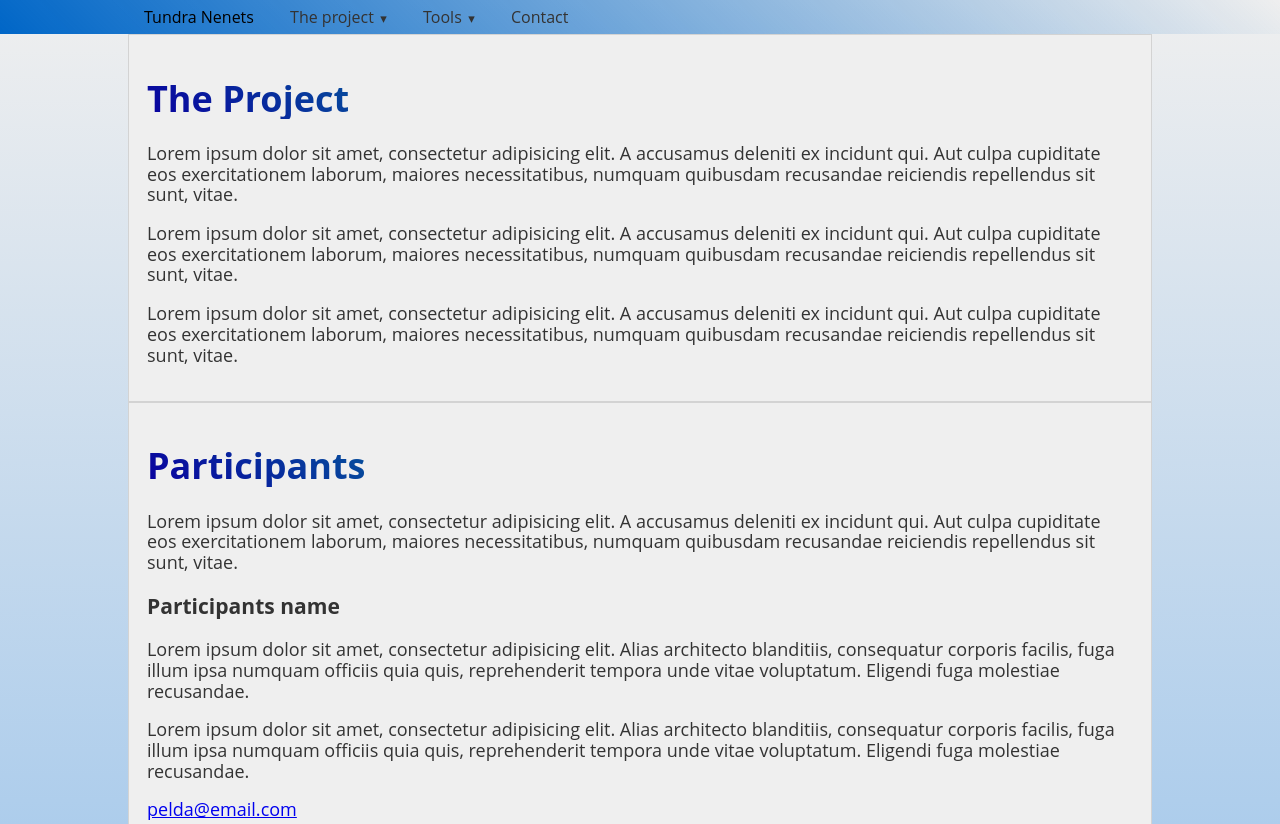
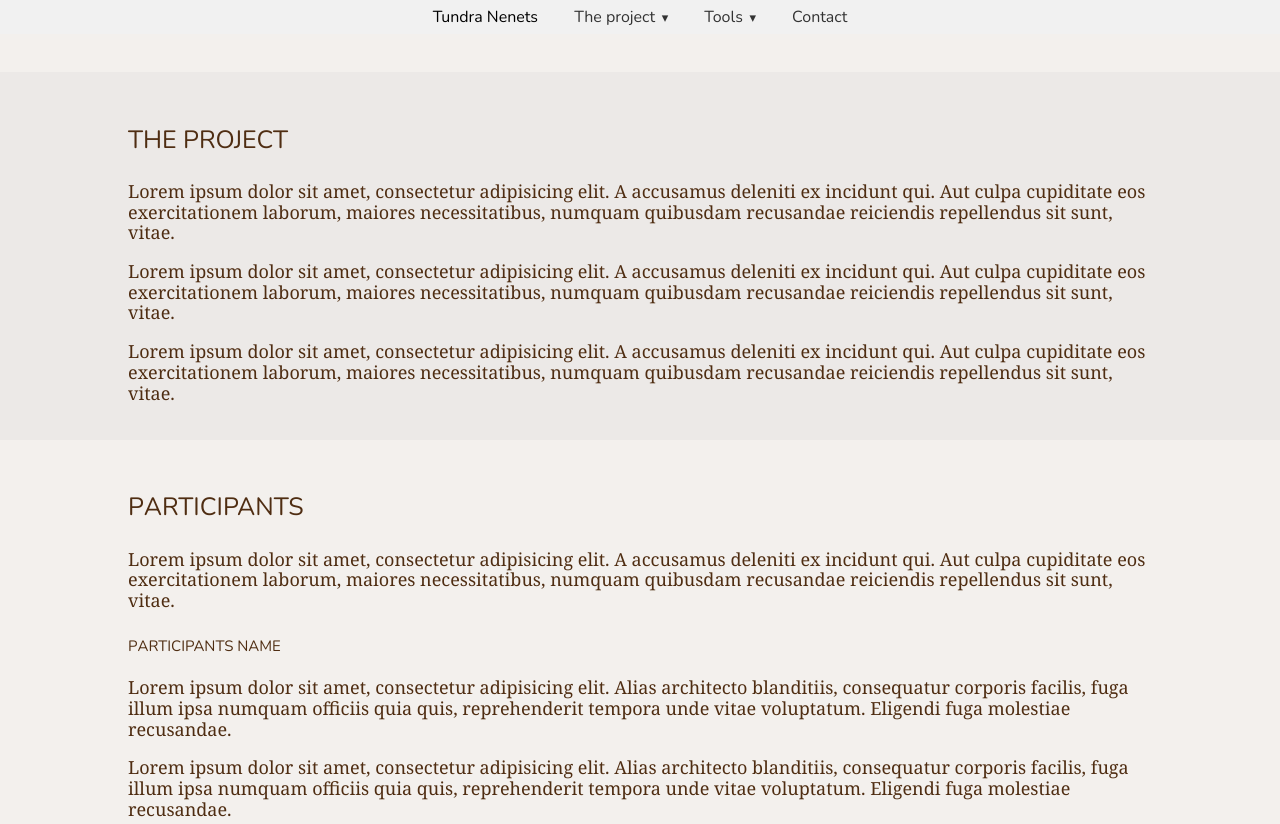
Before and after one commit to gulyasfeccferenc/tundra-nenets, a website built with webpack: page index.html in a window 1280 px wide. Shown: the top 824 px of the page. Built offline with nearby package versions, Linux system fonts and the light colour scheme.

Commit message:
Working on design second iteration

```diff
--- a/css/style.scss
+++ b/css/style.scss
@@ -1,31 +1,38 @@
+@import url('https://fonts.googleapis.com/css?family=Nunito:300,400&display=swap&subset=latin-ext');
+@import url('https://fonts.googleapis.com/css?family=Noto+Serif:400,400i,700&display=swap&subset=latin-ext');
+
 * {
   box-sizing: border-box;
   scroll-behavior: smooth;
 }
 
 .pure-menu {
+  text-align: center;
   &-link {
     color: #333;
   }
 }
 body {
-  background: linear-gradient(#efefef 0%, #0476e4 90%);
+  //background: linear-gradient(#efefef 0%, #0476e4 90%);
+  background: #ffffff;
   background-repeat: no-repeat;
   background-size: cover;
   margin: 0;
   height: 100%;
-  font-family: 'Open Sans', 'Source Sans Pro', sans-serif;
+  font-family: 'Noto Serif', 'Open Sans', 'Source Sans Pro', sans-serif;
 
   header {
     position: -webkit-sticky;
     position: sticky;
-    background: linear-gradient(45deg, #0066c7 0%, transparent 100%);;
+    //background: linear-gradient(45deg, #0066c7 0%, transparent 100%);;
+    background: #f1f1f1;
     color: #efefef;
     top: 0;
 
     nav {
       max-width: 1024px;
       margin: 0 auto;
+      font-family: "Nunito", sans-serif;
 
       ul {
         margin: 0 auto;
@@ -60,23 +67,38 @@ body {
       //background-size: cover;
       display: block;
       width: 100%;
-      max-width: 1024px;
-      margin: 0 auto;
-      border: 1px solid lightgray;
+      border: 1px solid transparent;
       padding: 1em;
-      color: #333;
+      color: #4f2d12;
       font-size: 18px;
       background: #efefef;
+
+      &:nth-of-type(odd) {
+        background: #f3f0ed;
+      }
+
+      &:nth-of-type(even) {
+        background: #ece9e7;
+      }
+
+      .content {
+        max-width: 1024px;
+        width: 100%;
+        margin: 0 auto;
+      }
 
       .hero {
         min-height: 100vh;
       }
 
-      h1 {
-        background: -webkit-linear-gradient(45deg, #09009f, #00ff95 80%);
-        -webkit-background-clip: text;
-        -webkit-text-fill-color: transparent;
+      h1, h2, h3 {
+        //background: -webkit-linear-gradient(45deg, #09009f, #00ff95 80%);
+        //-webkit-background-clip: text;
+        //-webkit-text-fill-color: transparent;
         text-shadow: none;
+        font-family: "Nunito", sans-serif;
+        font-variant-caps: all-petite-caps;
+        font-weight: 400;
       }
 
       .participant {
@@ -99,12 +121,13 @@ body {
 
     &:before {
       content: '';
-      background-image: url("../img/nenets_tile.png");
-      height: 41px;
+      background-image: url("../img/nenets_tile3.png");
+      background-size: contain;
+      height: 40px;
       width: 100%;
       display: block;
       position: absolute;
-      top: -53px;
+      top: -52px;
     }
 
     .content {
--- a/index.html
+++ b/index.html
@@ -37,13 +37,18 @@
     </nav>
 </header>
 <main>
-    <section class="hero" id="project">
+    <section id="maps">
+    </section>
+    <section id="project">
+        <div class="content">
             <h1>The Project</h1>
             <p>Lorem ipsum dolor sit amet, consectetur adipisicing elit. A accusamus deleniti ex incidunt qui. Aut culpa cupiditate eos exercitationem laborum, maiores necessitatibus, numquam quibusdam recusandae reiciendis repellendus sit sunt, vitae.</p>
             <p>Lorem ipsum dolor sit amet, consectetur adipisicing elit. A accusamus deleniti ex incidunt qui. Aut culpa cupiditate eos exercitationem laborum, maiores necessitatibus, numquam quibusdam recusandae reiciendis repellendus sit sunt, vitae.</p>
             <p>Lorem ipsum dolor sit amet, consectetur adipisicing elit. A accusamus deleniti ex incidunt qui. Aut culpa cupiditate eos exercitationem laborum, maiores necessitatibus, numquam quibusdam recusandae reiciendis repellendus sit sunt, vitae.</p>
+        </div>
     </section>
     <section id="participants">
+        <div class="content">
             <h1>Participants</h1>
             <p>Lorem ipsum dolor sit amet, consectetur adipisicing elit. A accusamus deleniti ex incidunt qui. Aut culpa cupiditate eos exercitationem laborum, maiores necessitatibus, numquam quibusdam recusandae reiciendis repellendus sit sunt, vitae.</p>
             <div class="participant">
@@ -70,8 +75,10 @@
                 <p>Lorem ipsum dolor sit amet, consectetur adipisicing elit. Alias architecto blanditiis, consequatur corporis facilis, fuga illum ipsa numquam officiis quia quis, reprehenderit tempora unde vitae voluptatum. Eligendi fuga molestiae recusandae.</p>
                 <a href="#">pelda@email.com</a>
             </div>
+        </div>
     </section>
     <section id="presentations">
+        <div class="content">
             <h1>Presentations</h1>
             <ul>
                 <li>presentation example - 2019 - <a href="#">www.nytud.mta.hu</a></li>
@@ -92,8 +99,10 @@
                 <li>presentation example - 2019 - <a href="#">www.nytud.mta.hu</a></li>
                 <li>presentation example - 2019 - <a href="#">www.nytud.mta.hu</a></li>
             </ul>
+        </div>
     </section>
     <section id="publications">
+        <div class="content">
             <h1>Publications</h1>
             <p>Lorem ipsum dolor sit amet, consectetur adipisicing elit. A accusamus deleniti ex incidunt qui. Aut culpa cupiditate eos exercitationem laborum, maiores necessitatibus, numquam quibusdam recusandae reiciendis repellendus sit sunt, vitae.</p>
             <ul>
@@ -116,8 +125,10 @@
                 <li>presentation example - 2019 - <a href="#">www.nytud.mta.hu</a></li>
             </ul>
             <p>Lorem ipsum dolor sit amet, consectetur adipisicing elit. Atque, autem earum, eligendi et illum iste iure neque nostrum numquam porro quia rem ullam, vel. Ea eos itaque laudantium omnis tenetur.</p>
+        </div>
     </section>
     <section id="events">
+        <div class="content">
             <h1>Events</h1>
             <ul>
                 <li>
@@ -142,6 +153,7 @@
                     <a href="#">Event about this cool project @MTA - 2019</a>
                 </li>
             </ul>
+        </div>
     </section>
 </main>
 <footer>
```
Also changed, not shown: css/style.css, img/nenets_tile2.png (added), img/nenets_tile3.png (added), readme.md (added), 1 other file. Lines whose indentation alone changed are shown as unchanged.
